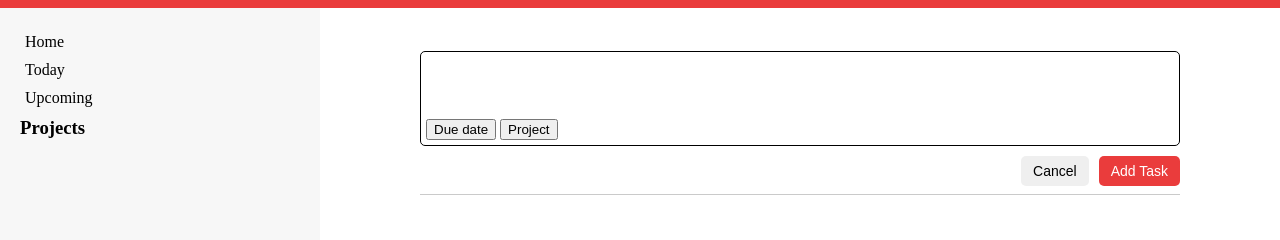
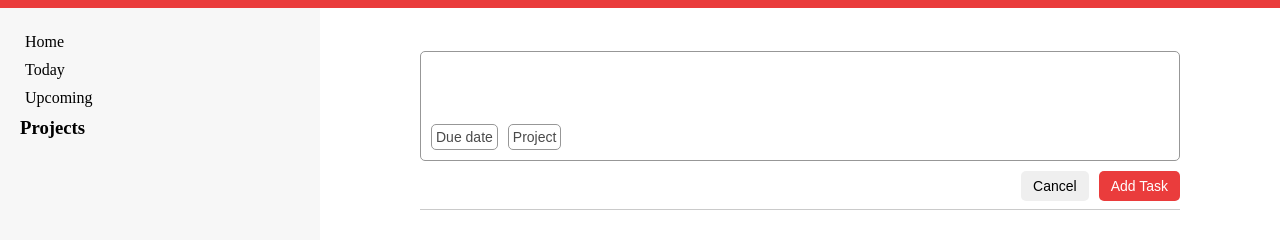
Before and after one commit to evaenglert/todolist, a plain HTML site: page index.html in a window 1280 px wide. Shown: the part 42-282 px from the top of the page. Drawn offline with Linux system fonts and the light colour scheme.

Commit message:
Styling of add task form

```diff
--- a/styles.css
+++ b/styles.css
@@ -192,8 +192,8 @@ li.selected {
 }
 
 .input-part {
-  padding: 5px;
-  border: 1px solid black;
+  padding: 10px;
+  border: 1px solid rgb(151, 151, 151);
   border-radius: 5px;
 }
 
@@ -205,3 +205,21 @@ border: none;
   border: none;
   outline: none;
 }
+
+.editor-extra-buttons {
+  display: flex;
+  gap: 10px;
+}
+
+.editor-extra-buttons button {
+  border: 1px solid rgb(151, 151, 151);
+  font-size: 14px;
+  padding: 4px;
+  color: rgb(74, 74, 74);
+  border-radius: 5px;
+  background-color: white;
+}
+
+.editor-extra-buttons>button:hover {
+  background-color: rgb(214, 206, 206);
+}
```
